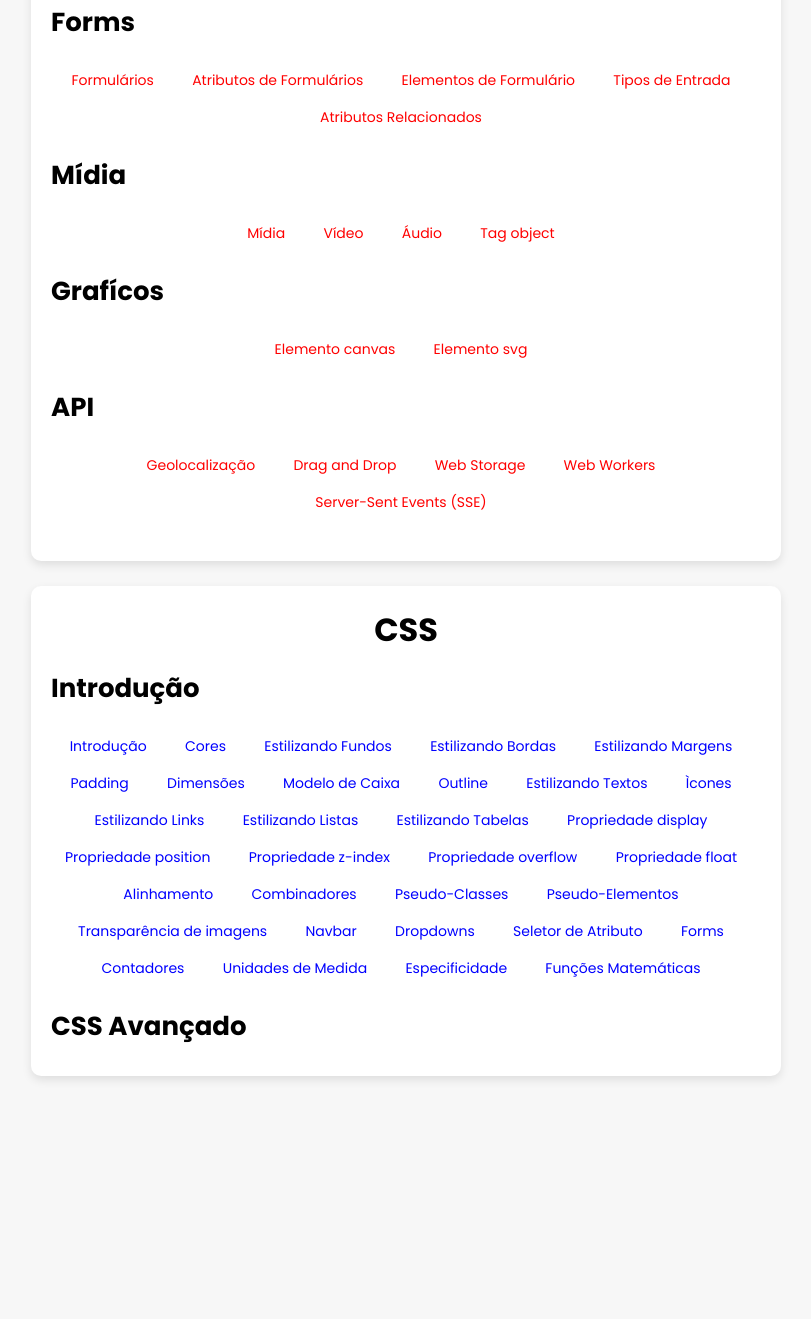
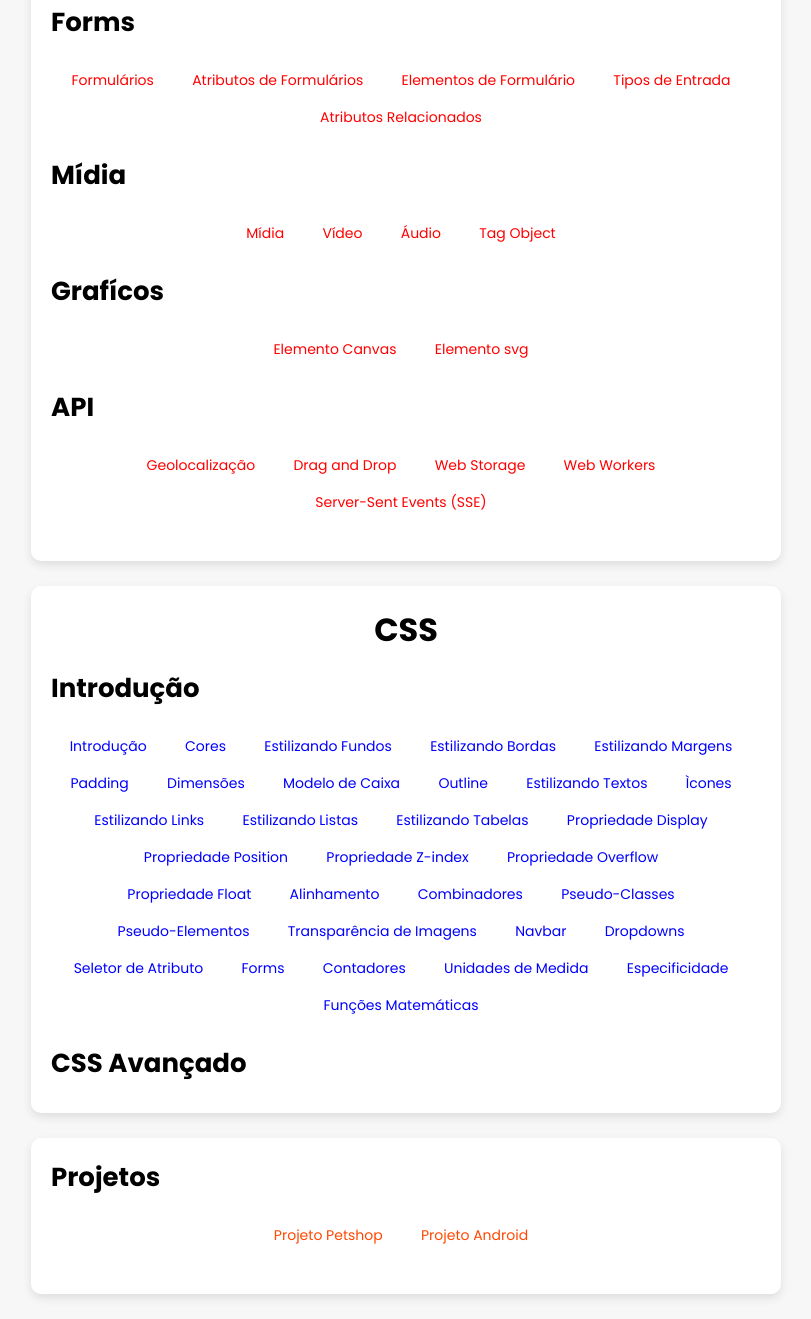
Before and after one commit to ArturAguilar/MY-REPOSITORY, a plain HTML site: page index.html in a window 1280 px wide. Shown: the part 740-2059 px from the top of the page, without its empty margins (234-1045 px from the left). Before the commit the page ends 1841 px from the top, so only its background shows below. Drawn offline with Linux system fonts and the light colour scheme.

Commit message:
ATUALIZAÇÂO

```diff
--- a/index.html
+++ b/index.html
@@ -63,11 +63,11 @@
 
             <a href="HTML/INTRODUÇÃO/13 Elementos de Bloco e Inline no HTML.html">Elementos de Bloco e Inline</a>
 
-            <a href="HTML/INTRODUÇÃO/14 Elemento div no HTML.html">Elemento div</a>
+            <a href="HTML/INTRODUÇÃO/14 Elemento div no HTML.html">Elemento Div</a>
 
             <a href="HTML/INTRODUÇÃO/15 Iframe HTML.html">Iframe</a>
 
-            <a href="HTML/INTRODUÇÃO/16 Elemento head.html">Elemento head</a>
+            <a href="HTML/INTRODUÇÃO/16 Elemento head.html">Elemento Head</a>
 
             <a href="HTML/INTRODUÇÃO/17 HTML Responsivo.html">HTML Responsivo</a>
 
@@ -98,12 +98,12 @@
             <a href="HTML/MÍDIA/01 Mídia no HTML.html">Mídia</a>
             <a href="HTML/MÍDIA/02 Vídeo no HTML.html">Vídeo</a>
             <a href="HTML/MÍDIA/03 Áudio no HTML.html">Áudio</a>
-            <a href="HTML/MÍDIA/04 Tag object no HTML.html">Tag object</a>
+            <a href="HTML/MÍDIA/04 Tag object no HTML.html">Tag Object</a>
         </nav>
 
         <h2>Grafícos</h2>
         <nav class="html">
-            <a href="HTML/GRAFÍCOS/01 Elemento canvas no HTML.html">Elemento canvas</a>
+            <a href="HTML/GRAFÍCOS/01 Elemento canvas no HTML.html">Elemento Canvas</a>
 
             <a href="HTML/GRAFÍCOS/02 Elemento svg no HTML.html">Elemento svg</a>
         </nav>
@@ -157,15 +157,15 @@
 
             <a href="CSS/INTRODUÇÃO/14 Estilizando Tabelas.html">Estilizando Tabelas</a>
 
-            <a href="CSS/INTRODUÇÃO/15 Propriedade display.html">Propriedade display</a>
+            <a href="CSS/INTRODUÇÃO/15 Propriedade display.html">Propriedade Display</a>
 
-            <a href="CSS/INTRODUÇÃO/16 Propriedade position.html">Propriedade position</a>
+            <a href="CSS/INTRODUÇÃO/16 Propriedade position.html">Propriedade Position</a>
 
-            <a href="CSS/INTRODUÇÃO/17 Propriedade z-index.html">Propriedade z-index</a>
+            <a href="CSS/INTRODUÇÃO/17 Propriedade z-index.html">Propriedade Z-index</a>
 
-            <a href="CSS/INTRODUÇÃO/18 Propriedade overflow.html">Propriedade overflow</a>
+            <a href="CSS/INTRODUÇÃO/18 Propriedade overflow.html">Propriedade Overflow</a>
 
-            <a href="CSS/INTRODUÇÃO/19 Propriedade float.html">Propriedade float</a>
+            <a href="CSS/INTRODUÇÃO/19 Propriedade float.html">Propriedade Float</a>
 
             <a href="CSS/INTRODUÇÃO/20 Alinhamento.html">Alinhamento</a>
 
@@ -175,7 +175,7 @@
 
             <a href="CSS/INTRODUÇÃO/23 Pseudo-Elementos.html">Pseudo-Elementos</a>
 
-            <a href="CSS/INTRODUÇÃO/24 Transparência de imagens.html">Transparência de imagens</a>
+            <a href="CSS/INTRODUÇÃO/24 Transparência de imagens.html">Transparência de Imagens</a>
 
             <a href="CSS/INTRODUÇÃO/25 Navbar.html">Navbar</a>
 
@@ -197,6 +197,16 @@
         <h2>CSS Avançado</h2>
     </div>
 
+
+
+    <div class="conteiner">
+        <h2>Projetos</h2>
+        <nav class="projetos">
+            <a href="https://arturaguilar.github.io/PETSHOP-CAOTINHO-DO-AMOR/">Projeto Petshop</a>
+            <a href="">Projeto Android</a>
+        </nav>
+    </div>
+
     <script src="script.js"></script>
 </body>
 </html>
--- a/style.css
+++ b/style.css
@@ -11,6 +11,11 @@ body {
     background-repeat: no-repeat;
     background-size: cover;
     font-family: 'Poppins', sans-serif  ;
+}
+
+nav {
+    text-align: center;
+    margin: 20px 0;
 }
 
 .conteiner, .conteine{
@@ -53,59 +58,6 @@ ul {
     font-size: 13px; /* Tamanho padrão */
 }
 
-nav {
-    text-align: center;
-    margin: 20px 0;
-}
-
-.internet > a {
-    text-decoration: none;
-    color: blue;
-    display: inline-block;
-    margin-right: 10px;
-    padding: 8px 12px;
-    border-radius: 5px;
-    transition: 0.5s;
-    font-size: 14px; /* Tamanho padrão */
-}
-
-.css > a {
-    text-decoration: none;
-    color: blue;
-    display: inline-block;
-    margin-right: 10px;
-    padding: 8px 12px;
-    border-radius: 5px;
-    transition: 0.5s;
-    font-size: 14px; /* Tamanho padrão */
-}
-
-.html > a {
-    text-decoration: none;
-    color: red;
-    display: inline-block;
-    margin-right: 10px;
-    padding: 8px 12px;
-    border-radius: 5px;
-    transition: 0.5s;
-    font-size: 14px; /* Tamanho padrão */
-}
-
-.internet > a:hover {
-    color: #ffffff;
-    background-color: rgb(65, 84, 255);
-}
-
-.css > a:hover {
-    color: #ffffff;
-    background-color: rgb(65, 84, 255);
-}
-
-.html > a:hover {
-    color: #ffffff;
-    background-color: rgb(255, 67, 67);
-}
-
 th, td {
     border: 1px solid black;
     padding: 10px;
@@ -130,6 +82,7 @@ label {
     margin-bottom: 10px;
     display: block;
 }
+
 input[type="text"] {
     width: 100%;
     padding: 10px;
@@ -139,9 +92,74 @@ input[type="text"] {
     outline: none;
     transition: 0.3s;
 }
+
 input[type="text"]:focus {
     border-color: #000000;
     box-shadow: 0 0 8px rgba(0, 0, 0, 0.5);
+}
+
+.internet > a {
+    text-decoration: none;
+    color: blue;
+    display: inline-block;
+    margin-right: 10px;
+    padding: 8px 12px;
+    border-radius: 5px;
+    transition: 0.5s;
+    font-size: 14px; /* Tamanho padrão */
+}
+
+.internet > a:hover {
+    color: #ffffff;
+    background-color: rgb(65, 84, 255);
+}
+
+.html > a {
+    text-decoration: none;
+    color: red;
+    display: inline-block;
+    margin-right: 10px;
+    padding: 8px 12px;
+    border-radius: 5px;
+    transition: 0.5s;
+    font-size: 14px; /* Tamanho padrão */
+}
+
+.html > a:hover {
+    color: #ffffff;
+    background-color: rgb(255, 67, 67);
+}
+
+.css > a {
+    text-decoration: none;
+    color: blue;
+    display: inline-block;
+    margin-right: 10px;
+    padding: 8px 12px;
+    border-radius: 5px;
+    transition: 0.5s;
+    font-size: 14px; /* Tamanho padrão */
+}
+
+.css > a:hover {
+    color: #ffffff;
+    background-color: rgb(65, 84, 255);
+}
+
+.projetos > a {
+    text-decoration: none;
+    color: rgb(255, 72, 0);
+    display: inline-block;
+    margin-right: 10px;
+    padding: 8px 12px;
+    border-radius: 5px;
+    transition: 0.5s;
+    font-size: 14px; /* Tamanho padrão */
+}
+
+.projetos > a:hover {
+    color: #ffffff;
+    background-color: rgb(253, 76, 52);
 }
 
 @media (min-width: 768px) {
```
